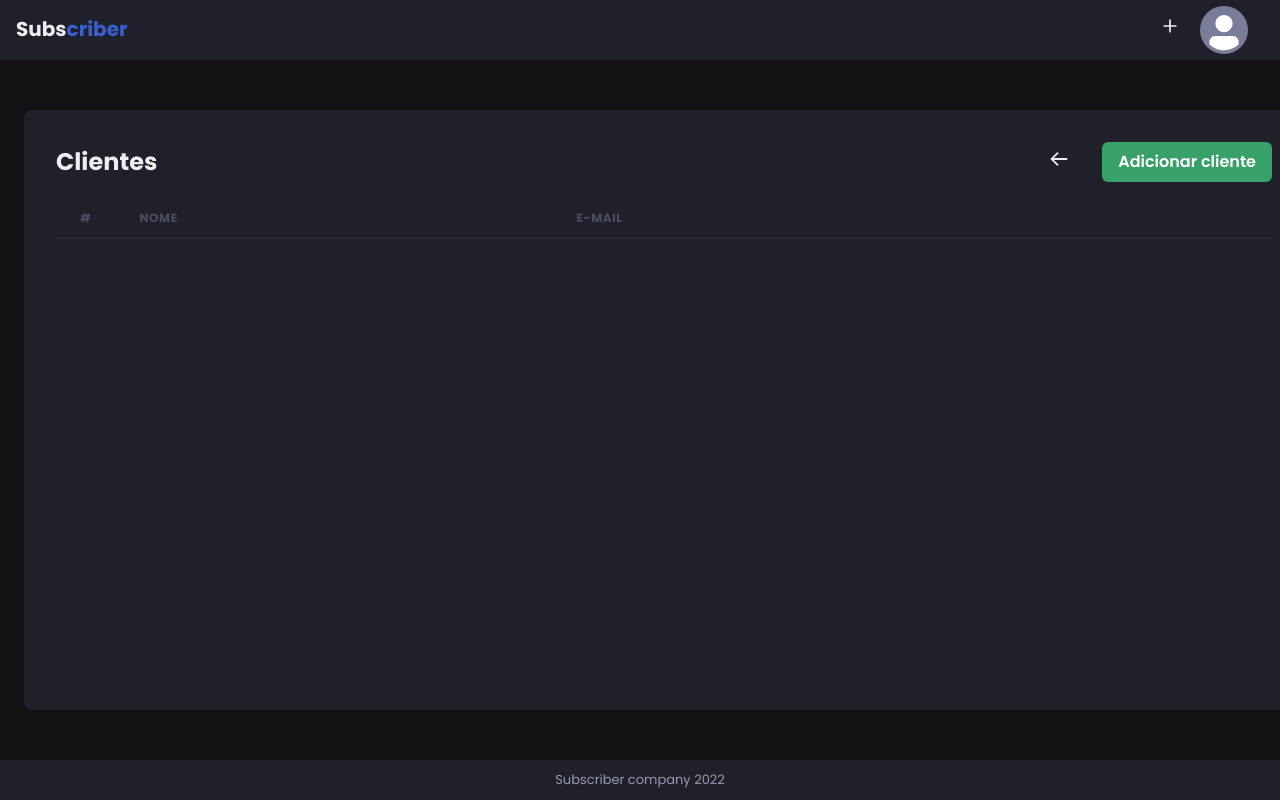
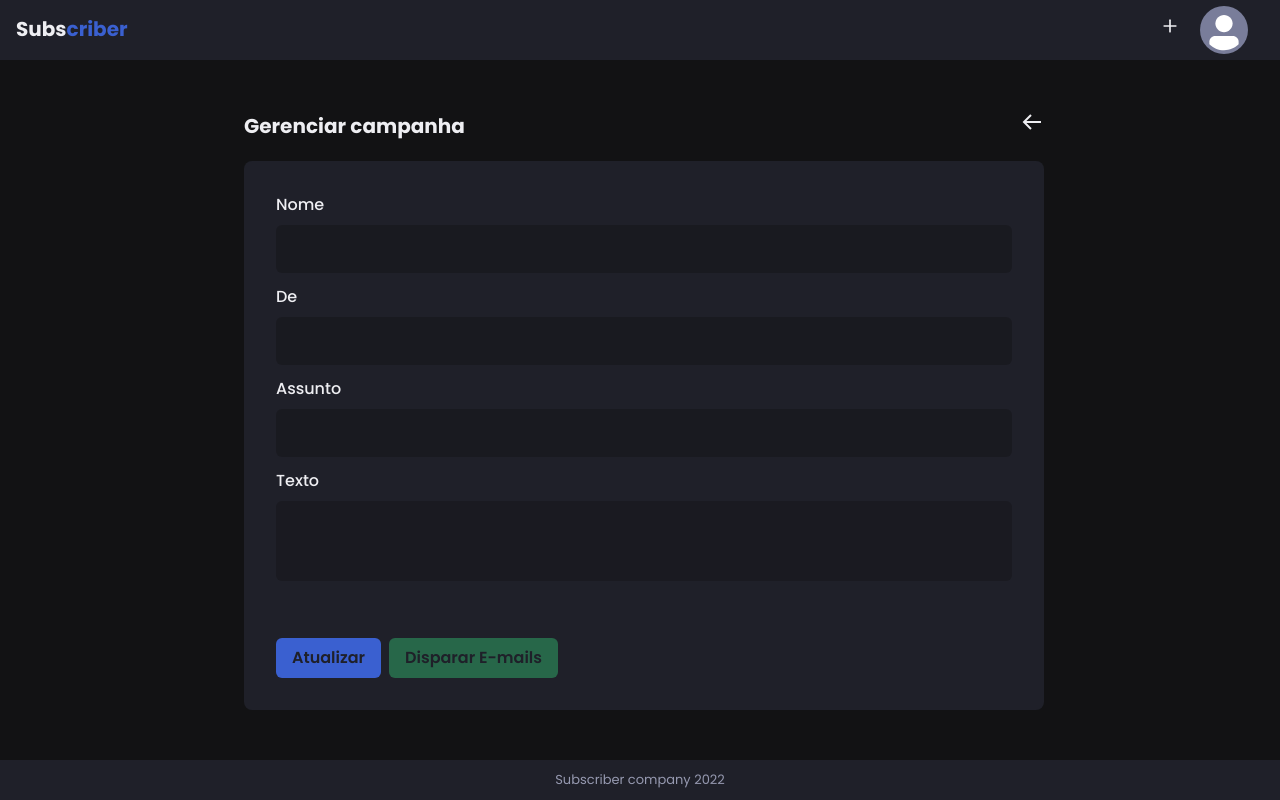
Before and after one commit to StephanyBatista/subscribers, a React (Vite) app in the folder frontend/: page /campaigns/edit/1 in a window 1280 px wide. Shown: the top 800 px of the page. Built offline with nearby package versions, Linux system fonts and the light colour scheme; no server answers.

Commit message:
create page por edit campaign

```diff
--- a/frontend/src/pages/Campaigns/Create.tsx
+++ b/frontend/src/pages/Campaigns/Create.tsx
@@ -59,22 +59,21 @@ export function Create() {
     return (
         <Layout>
             <Flex
-                bg="gray.800"
-                maxH={700}
-                p="8"
                 w="100vw"
-                maxW={600}
-                m="0 auto"
+                maxW={1480}
+                flex="1"
                 flexDirection="column"
-                borderRadius={8}>
+                justify="center"
+                align="center"
+            >
                 <Flex
-                    onSubmit={handleSubmit(onHandleSubmit)}
-                    as="form"
-                    flexDirection="column"
+                    w="100%"
+                    maxW={[350, 800]}
+                    ml={["-10", ""]}
+                    mb="5"
                     justify="space-between"
+                    align="center"
                 >
-                    <Stack spacing={20}>
-                        <Flex justify="space-between" align="center">
                     <Heading fontSize="xl">Criar uma campanha</Heading>
                     <Link
                         as={ReactLink}
@@ -83,6 +82,27 @@ export function Create() {
                         <Icon as={BiArrowBack} fontSize="2xl" />
                     </Link>
                 </Flex>
+                <Flex
+                    px={["2", "8"]}
+                    ml={["-10", ""]}
+                    py={["4", "8"]}
+                    h="100%"
+                    w="100%"
+                    maxW={[350, 800]}
+                    justify="space-between"
+                    // mx="auto"
+                    bg="gray.800"
+                    borderRadius="8"
+                    flexDirection="column">
+
+                    <Flex
+                        onSubmit={handleSubmit(onHandleSubmit)}
+                        as="form"
+                        flexDirection="column"
+                        justify="space-between"
+                    >
+                        <Stack spacing={20}>
+
                             <Stack>
                                 <Input
                                     {...register('name')}
@@ -114,6 +134,7 @@ export function Create() {
                                     {errors.body && (
                                         <Alert bg="transparent" color="red.600" fontSize="0.875rem">
                                             <AlertDescription>
+                                                {/* @ts-ignore */}
                                                 {errors.body?.message}
                                             </AlertDescription>
                                         </Alert>
@@ -148,6 +169,8 @@ export function Create() {
 
 
                 </Flex>
+            </Flex>
+
         </Layout>
     )
 }
--- a/frontend/src/pages/Campaigns/Edit.tsx
+++ b/frontend/src/pages/Campaigns/Edit.tsx
@@ -1,4 +1,4 @@
-import { Box, Link, Button, Flex, Heading, HStack, List, ListItem, Stack, Tab, Table, TabList, TabPanel, TabPanels, Tabs, Th, Thead, Tr, useDisclosure, useToast, Icon } from "@chakra-ui/react";
+import { Box, Link, Button, Flex, Heading, HStack, List, ListItem, Stack, Tab, Table, TabList, TabPanel, TabPanels, Tabs, Th, Thead, Tr, useDisclosure, useToast, Icon, FormControl, FormLabel, Textarea, Alert, AlertDescription, Spinner } from "@chakra-ui/react";
 import { useCallback, useEffect, useState } from "react";
 import { useNavigate, useParams, Link as ReactLink } from "react-router-dom";
 import { Layout } from "../../components/templates/Layout";
@@ -23,12 +23,14 @@ interface CreatedBy {
 }
 
 interface CampaignData {
-    Active: boolean;
-    CreatedAt: string;
-    CreatedBy: CreatedBy;
-    Description: string;
-    ID: string;
-    Name: string;
+    body: string;
+    subject: string;
+    createdAt: string;
+    createdBy: CreatedBy;
+    from: string;
+    id: string;
+    name: string;
+    status: string;
 
 }
 
@@ -41,7 +43,8 @@ const validation = Yup.object().shape({
 })
 
 export function Edit() {
-    const [campaign, SetCampaign] = useState({} as CampaignData);
+    const [campaign, setCampaign] = useState({} as CampaignData);
+    const [isLoading, setIsLoading] = useState(true);
     const [updateState, setUpdateState] = useState(false);
     const { campaignId } = useParams();
 
@@ -62,108 +65,156 @@ export function Edit() {
     }
 
     const getCampaign = useCallback(async () => {
-        const response = await api.get(`campaigns/${campaignId}`);
-        SetCampaign(response.data);
-        console.log(response);
+        api.get(`campaigns/${campaignId}`)
+            .then((response) => {
+                setCampaign({
+                    body: response.data.body,
+                    subject: response.data.subject,
+                    createdAt: response.data.createdAt,
+                    createdBy: response.data.createdBy,
+                    from: response.data.from,
+                    id: response.data.id,
+                    name: response.data.name,
+                    status: 'draft'
+                })
+            }).catch(err => console.log(err))
+            .finally(() => setIsLoading(false));
+        // setCampaign(response.data);
+
     }, []);
 
     useEffect(() => {
         getCampaign();
     }, [updateState]);
 
-
+    if (isLoading) {
         return (
             <Layout>
                 <Flex
-                px={["2", "8"]}
-                ml={["-6", ""]}
-                py={["2", "8"]}
-                h="100%"
                     w="100vw"
                     maxW={1480}
+                    flex="1"
+                    justify="center"
+                    align="center"
+                >
+                    <Spinner />
+                </Flex>
+            </Layout>
+        )
+    }
+    return (
+        <Layout>
+
+            <Flex
+                w="100vw"
+                maxW={1480}
+                flex="1"
+                flexDirection="column"
+                justify="center"
+                align="center"
+            >
+                <Flex
+                    w="100%"
+                    maxW={[350, 800]}
+                    ml={["-10", ""]}
+                    mb="5"
                     justify="space-between"
-                mx="auto"
+                    align="center">
+                    <Heading fontSize="xl">Gerenciar campanha</Heading>
+                    <Link
+                        as={ReactLink}
+                        to="/campaigns"
+                    >
+                        <Icon as={BiArrowBack} fontSize="2xl" />
+                    </Link>
+                </Flex>
+                <Flex
+                    px={["2", "8"]}
+                    ml={["-10", ""]}
+                    py={["4", "8"]}
+                    h="100%"
+                    w="100%"
+                    maxW={[350, 800]}
+                    justify="space-between"
+                    // mx="auto"
                     bg="gray.800"
                     borderRadius="8"
                     flexDirection="column"
                 >
-
-                {/* <HStack>
                     <Stack
                         as="form"
                         spacing={3}>
+
                         <Input
-                            name=""
+                            {...register('name')}
+                            isDisabled={campaign?.status === 'draft' ? false : true}
+                            error={errors.name}
                             type="text"
                             label="Nome"
+                            defaultValue={campaign?.name}
                         />
                         <Input
-                            name=""
+                            {...register('from')}
+                            isDisabled={campaign?.status === 'draft' ? false : true}
+                            error={errors.from}
+                            type="email"
+                            label="De"
+                            defaultValue={campaign?.from}
+                        />
+                        <Input
+                            {...register('subject')}
+                            isDisabled={campaign?.status === 'draft' ? false : true}
+                            error={errors.subject}
                             type="text"
-                            label="Descrição"
+                            label="Assunto"
+                            defaultValue={campaign?.subject}
                         />
-                        <Box mt="10">
+                        <FormControl>
+                            <FormLabel>Texto</FormLabel>
+                            <Textarea
+                                {...register('body')}
+                                isDisabled={campaign?.status === 'draft' ? false : true}
+                                resize="none"
+                                bg="gray.950"
+                                border="none"
+                                defaultValue={campaign?.body}
+                            />
+                            {errors.body && (
+                                <Alert bg="transparent" color="red.600" fontSize="0.875rem">
+                                    <AlertDescription>
+                                        {/* @ts-ignore */}
+                                        {errors.body?.message}
+                                    </AlertDescription>
+                                </Alert>
+
+                            )}
+                        </FormControl>
+
+                    </Stack>
+
+                    <HStack mt="10">
                         <Button
+                            disabled={campaign?.status === 'draft' ? false : true}
                             type="submit"
                             transition="filter 0.2s"
                             _hover={{ filter: "brightness(0.9)" }}
                             bg="blue.900"
                         >Atualizar
                         </Button>
-                        </Box>
-                    </Stack>
-                    <List >
-                        <ListItem><strong>Criado por: </strong>{campaign.CreatedBy.Name}</ListItem>
-                        <ListItem><strong>as: </strong>{campaign.CreatedBy.Name}</ListItem>
-                    </List>
-                </HStack> */}
+                        <Button
+                            disabled={campaign?.status === 'draft' ? false : true}
+                            type="submit"
+                            transition="filter 0.2s"
+                            _hover={{ filter: "brightness(0.9)" }}
+                            bg="green.700"
+                        >Disparar E-mails
+                        </Button>
+                    </HStack>
 
-                <Flex flexDirection="column">
-                    <Flex justify="space-between" align="center" mb="4">
-                        <Heading fontSize="2xl">Clientes</Heading>
-                        <HStack spacing={8} align="center">
-                            <Link as={ReactLink} to="/campaigns">
-                                <Icon as={BiArrowBack} fontSize={22} />
-                            </Link>
-                            <Button onClick={onOpen} colorScheme="green">Adicionar cliente</Button>
-                        </HStack>
                 </Flex>
-                    <Table colorScheme="whiteAlpha">
-                        <Thead>
-                            <Tr>
-                                <Th w="8">#</Th>
-                                <Th>Nome</Th>
-                                <Th>E-mail</Th>
-                                <Th></Th>
-                            </Tr>
-                        </Thead>
-                    </Table>
             </Flex>
-                {/* <Tabs variant="unstyled">
-                    <TabList>
-                        <Tab transition="color 0.2s, fontWeight 0.2s" _selected={{ color: 'blue.900', bg: 'transparent', fontWeight: 'bold' }}>Campanha</Tab>
-                        <Tab transition="color 0.2s, fontWeight 0.2s" _selected={{ color: 'blue.900', bg: 'transparent', fontWeight: 'bold' }}>Clientes</Tab>
-                    </TabList>
 
-                    <TabPanels>
-                        <TabPanel>
-                            <p>one!</p>
-                        </TabPanel>
-                        <TabPanel>
-                            <p>two!</p>
-                        </TabPanel>
-                        <TabPanel>
-                            <p>three!</p>
-                        </TabPanel>
-                    </TabPanels>
-                </Tabs> */}
-            </Flex>
-            <ClientModal
-                isOpen={isOpen}
-                campaignId={campaignId}
-                onClose={onClose}
-                onUpdateState={handleUpdateState}
-            />
+
         </Layout>
     )
 }
```
Also changed, not shown: frontend/src/pages/Campaigns/index.tsx (+5 -59 lines). Lines whose indentation alone changed are shown as unchanged.
